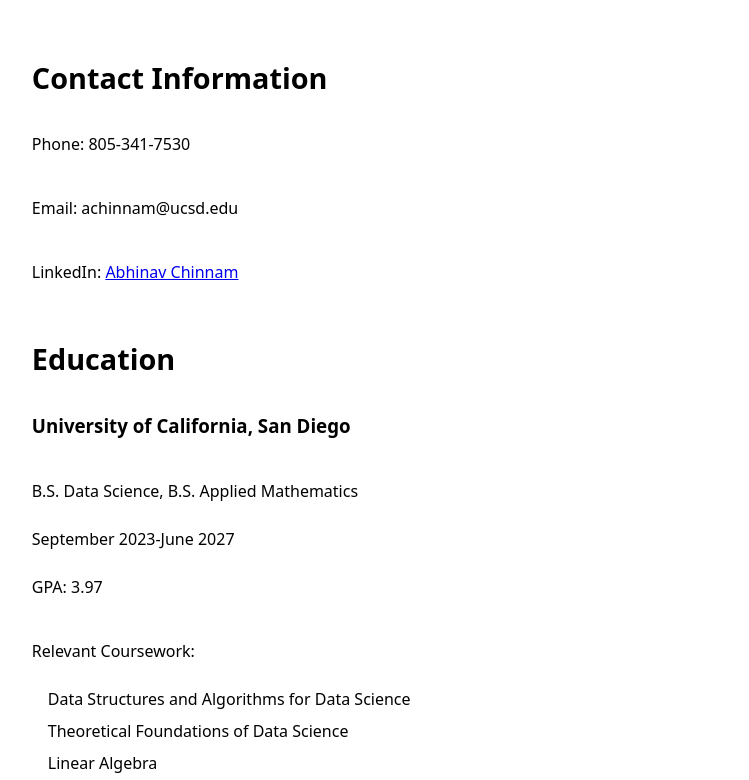
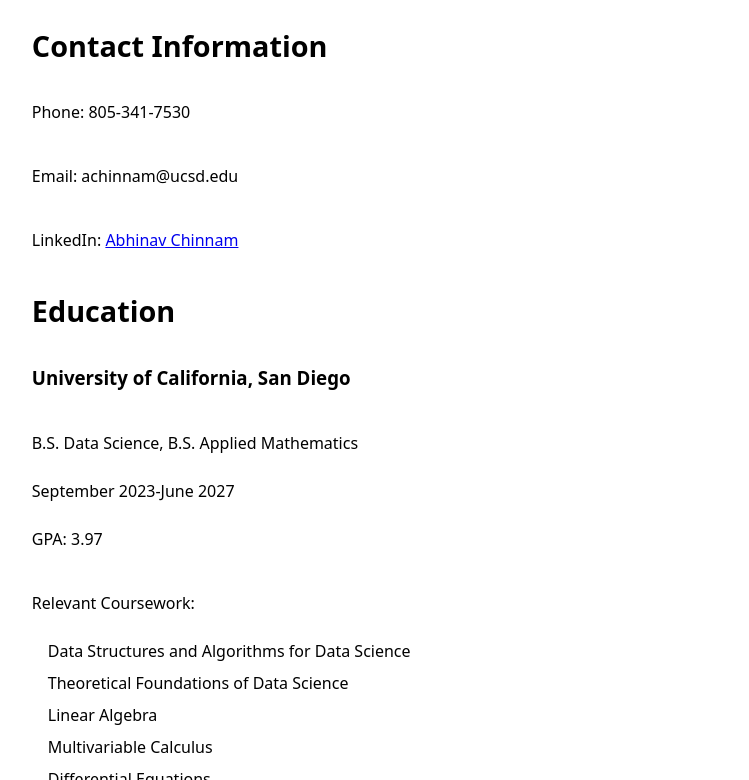
Before and after one commit to achinnam09/portfolio, a plain HTML site: page resume/index.html in a window 1280 px wide. Shown: the part 185-965 px from the top of the page, without its empty margins (265-1014 px from the left). Drawn offline with Linux system fonts and the light colour scheme.

Commit message:
resume styling change

```diff
--- a/style.css
+++ b/style.css
@@ -71,7 +71,7 @@
 body.resume-page {
     display: grid;
     grid-template-columns: 1fr;
-    gap: 1.2em;
+    gap: 0.2em;
     max-width: 75ch;
     margin: 0 auto;
     padding: 1rem;
```
